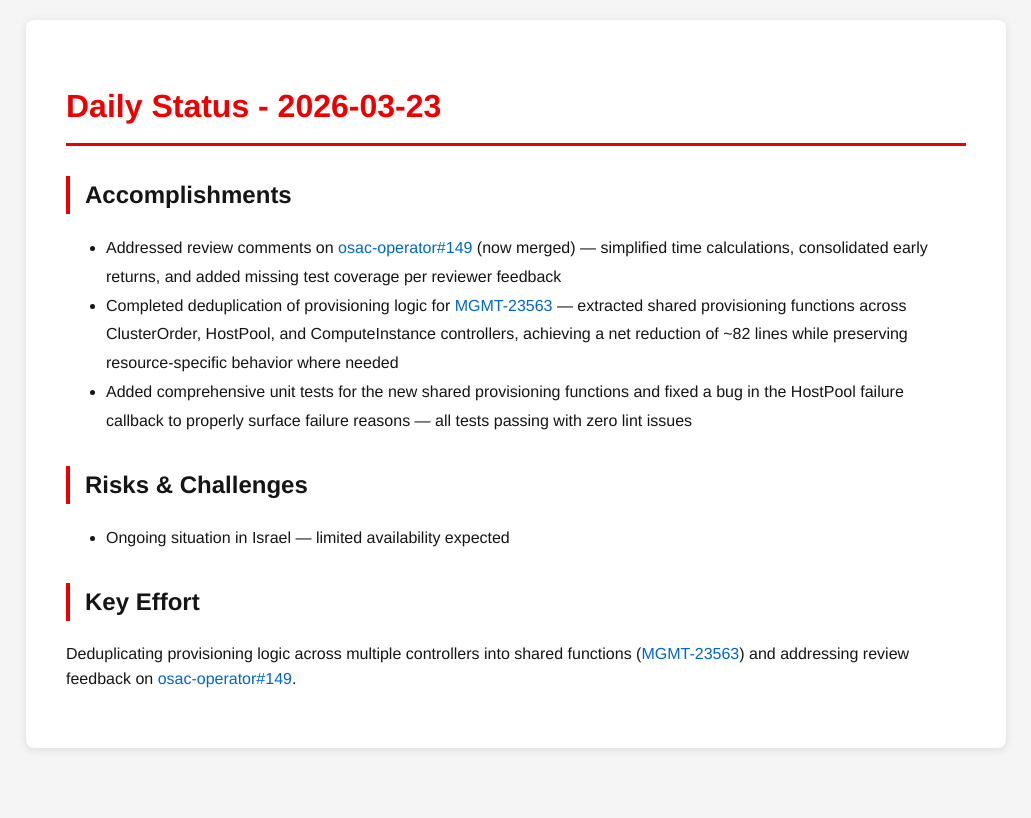
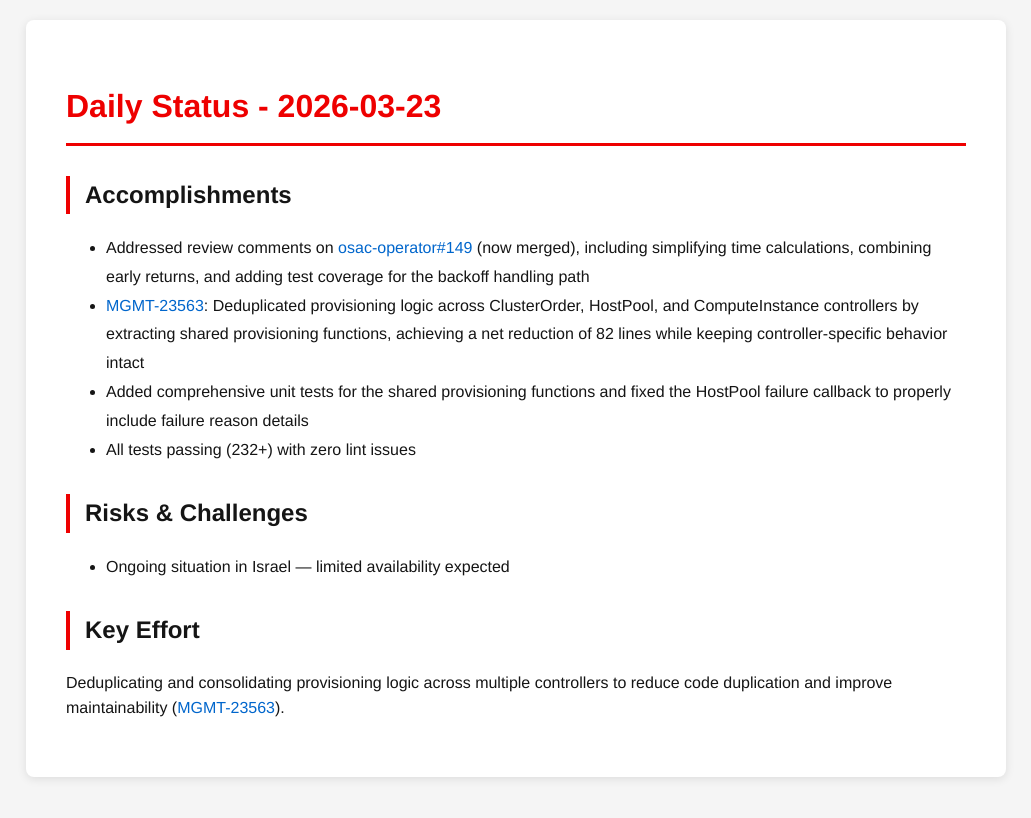
Before and after one commit to tzvatot/daily-status, a Jekyll site: the page built from 2026-03-23.md, in a window 1280 px wide. Shown: the top 818 px of the page, without its empty margins (124-1155 px from the left). Built offline with Jekyll 4.4.1, drawn with Linux system fonts in a browser that asks for light colours.

Commit message:
Daily status update - 2026-03-23

```diff
--- a/2026-03-23.md
+++ b/2026-03-23.md
@@ -7,12 +7,13 @@ date: 2026-03-23
 # Daily Status - 2026-03-23
 
 ## Accomplishments
-- Addressed review comments on [osac-operator#149](https://github.com/osac-project/osac-operator/pull/149) (now merged) — simplified time calculations, consolidated early returns, and added missing test coverage per reviewer feedback
-- Completed deduplication of provisioning logic for [MGMT-23563](https://issues.redhat.com/browse/MGMT-23563) — extracted shared provisioning functions across ClusterOrder, HostPool, and ComputeInstance controllers, achieving a net reduction of ~82 lines while preserving resource-specific behavior where needed
-- Added comprehensive unit tests for the new shared provisioning functions and fixed a bug in the HostPool failure callback to properly surface failure reasons — all tests passing with zero lint issues
+- Addressed review comments on [osac-operator#149](https://github.com/osac-project/osac-operator/pull/149) (now merged), including simplifying time calculations, combining early returns, and adding test coverage for the backoff handling path
+- [MGMT-23563](https://issues.redhat.com/browse/MGMT-23563): Deduplicated provisioning logic across ClusterOrder, HostPool, and ComputeInstance controllers by extracting shared provisioning functions, achieving a net reduction of 82 lines while keeping controller-specific behavior intact
+- Added comprehensive unit tests for the shared provisioning functions and fixed the HostPool failure callback to properly include failure reason details
+- All tests passing (232+) with zero lint issues
 
 ## Risks & Challenges
 - Ongoing situation in Israel — limited availability expected
 
 ## Key Effort
-Deduplicating provisioning logic across multiple controllers into shared functions ([MGMT-23563](https://issues.redhat.com/browse/MGMT-23563)) and addressing review feedback on [osac-operator#149](https://github.com/osac-project/osac-operator/pull/149).
+Deduplicating and consolidating provisioning logic across multiple controllers to reduce code duplication and improve maintainability ([MGMT-23563](https://issues.redhat.com/browse/MGMT-23563)).
```
